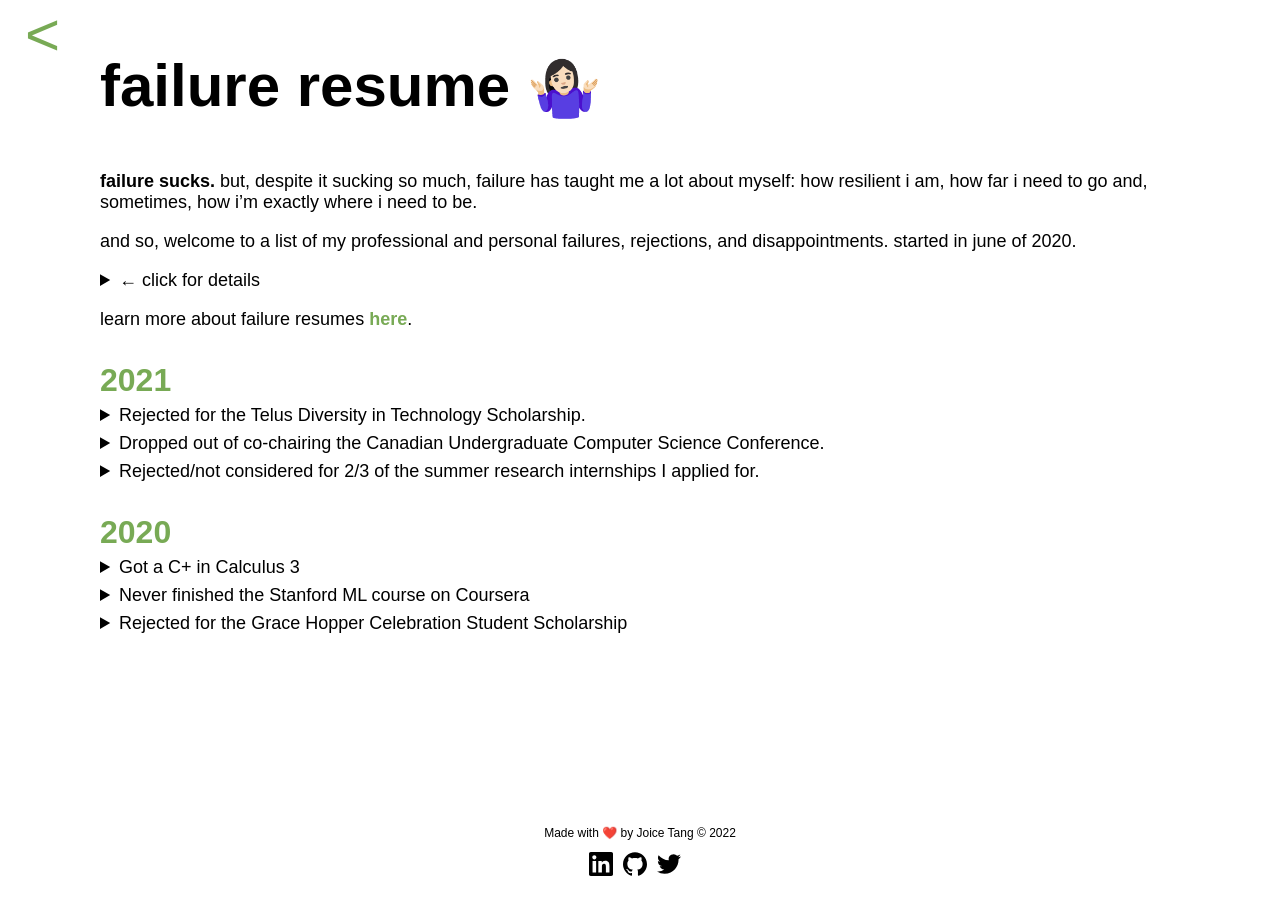
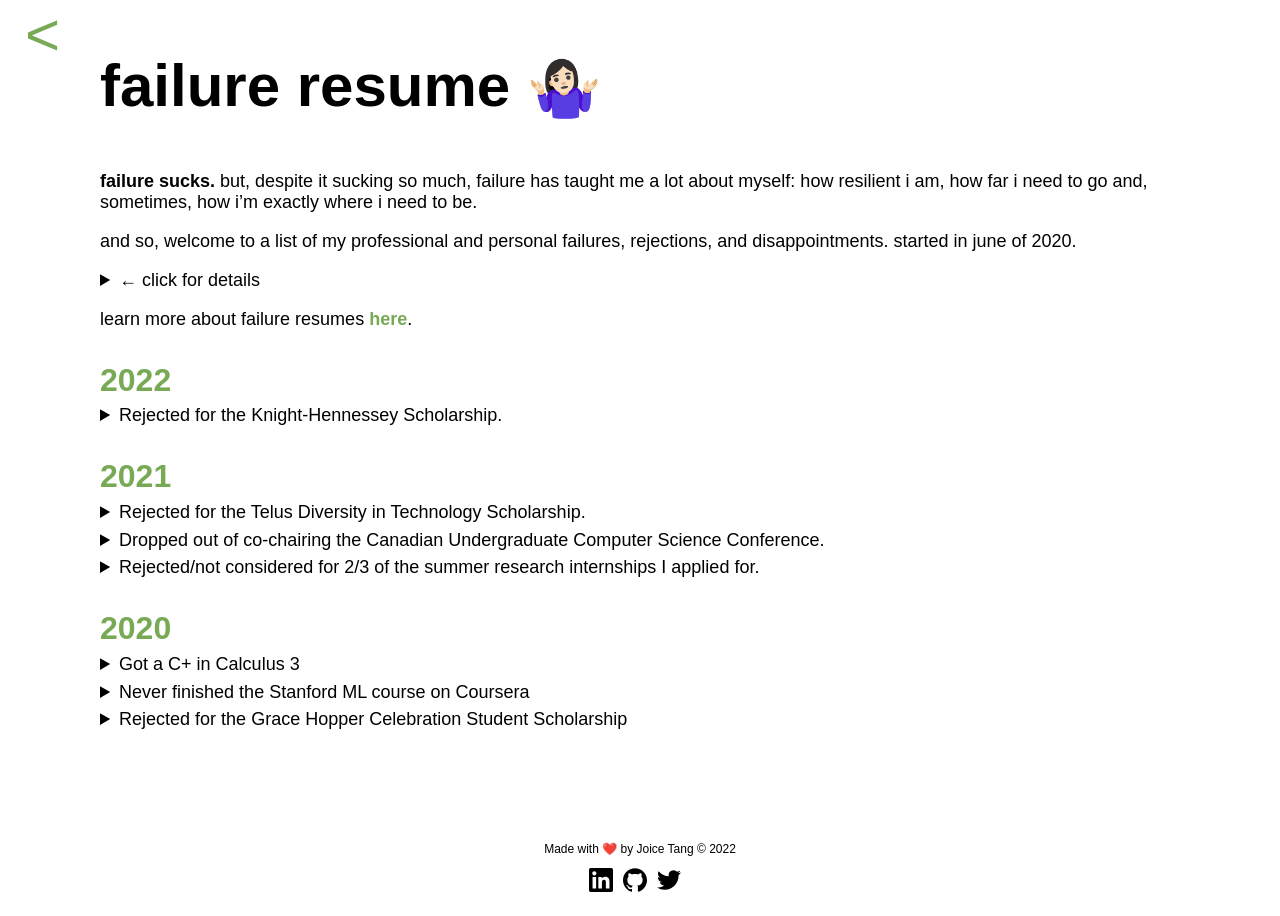
Before and after one commit to joitng/joitng.github.io, a Jekyll site: the page built from failure.md, in a window 1280 px wide. Built offline with Jekyll 4.4.1, drawn with Linux system fonts in a browser that asks for light colours.

Commit message:
added to failure resume

```diff
--- a/_includes/footer.html
+++ b/_includes/footer.html
@@ -1,7 +1,6 @@
 <footer>
     <p class="footer">Made with ❤️ by Joice Tang © 2022</p>
     <div id="socials">
-
         <a class="socials" target="_blank" href="https://www.linkedin.com/in/joiceyhtang/"><svg role="img" viewBox="0 0 24 24" xmlns="http://www.w3.org/2000/svg"><title>LinkedIn</title><path d="M20.447 20.452h-3.554v-5.569c0-1.328-.027-3.037-1.852-3.037-1.853 0-2.136 1.445-2.136 2.939v5.667H9.351V9h3.414v1.561h.046c.477-.9 1.637-1.85 3.37-1.85 3.601 0 4.267 2.37 4.267 5.455v6.286zM5.337 7.433c-1.144 0-2.063-.926-2.063-2.065 0-1.138.92-2.063 2.063-2.063 1.14 0 2.064.925 2.064 2.063 0 1.139-.925 2.065-2.064 2.065zm1.782 13.019H3.555V9h3.564v11.452zM22.225 0H1.771C.792 0 0 .774 0 1.729v20.542C0 23.227.792 24 1.771 24h20.451C23.2 24 24 23.227 24 22.271V1.729C24 .774 23.2 0 22.222 0h.003z"/></svg></a>
         <a class="socials" target="_blank" href="https://github.com/joitng"><svg role="img" viewBox="0 0 24 24" xmlns="http://www.w3.org/2000/svg"><title>GitHub</title><path d="M12 .297c-6.63 0-12 5.373-12 12 0 5.303 3.438 9.8 8.205 11.385.6.113.82-.258.82-.577 0-.285-.01-1.04-.015-2.04-3.338.724-4.042-1.61-4.042-1.61C4.422 18.07 3.633 17.7 3.633 17.7c-1.087-.744.084-.729.084-.729 1.205.084 1.838 1.236 1.838 1.236 1.07 1.835 2.809 1.305 3.495.998.108-.776.417-1.305.76-1.605-2.665-.3-5.466-1.332-5.466-5.93 0-1.31.465-2.38 1.235-3.22-.135-.303-.54-1.523.105-3.176 0 0 1.005-.322 3.3 1.23.96-.267 1.98-.399 3-.405 1.02.006 2.04.138 3 .405 2.28-1.552 3.285-1.23 3.285-1.23.645 1.653.24 2.873.12 3.176.765.84 1.23 1.91 1.23 3.22 0 4.61-2.805 5.625-5.475 5.92.42.36.81 1.096.81 2.22 0 1.606-.015 2.896-.015 3.286 0 .315.21.69.825.57C20.565 22.092 24 17.592 24 12.297c0-6.627-5.373-12-12-12"/></svg></a>
         <a class="socials" target="_blank" href="https://twitter.com/y1huen"><svg role="img" viewBox="0 0 24 24" xmlns="http://www.w3.org/2000/svg"><title>Twitter</title><path d="M23.953 4.57a10 10 0 01-2.825.775 4.958 4.958 0 002.163-2.723c-.951.555-2.005.959-3.127 1.184a4.92 4.92 0 00-8.384 4.482C7.69 8.095 4.067 6.13 1.64 3.162a4.822 4.822 0 00-.666 2.475c0 1.71.87 3.213 2.188 4.096a4.904 4.904 0 01-2.228-.616v.06a4.923 4.923 0 003.946 4.827 4.996 4.996 0 01-2.212.085 4.936 4.936 0 004.604 3.417 9.867 9.867 0 01-6.102 2.105c-.39 0-.779-.023-1.17-.067a13.995 13.995 0 007.557 2.209c9.053 0 13.998-7.496 13.998-13.985 0-.21 0-.42-.015-.63A9.935 9.935 0 0024 4.59z"/></svg></a>
--- a/failure.md
+++ b/failure.md
@@ -16,6 +16,14 @@
 </details>
 
 learn more about failure resumes [here](https://www.mentalfloss.com/article/573154/failure-resume-benefits){:target="_blank"}.
+
+### 2022
+<details>
+    <summary>Rejected for the Knight-Hennessey Scholarship.</summary>
+    <p>
+       This application process really forced me to reflect on my values and accomplishments, which was really cool. Whether my impact on the world is small or large, it's still impact; I just want to make sure it's positive.
+    </p>
+</details>
 
 ### 2021
 <details>
```
